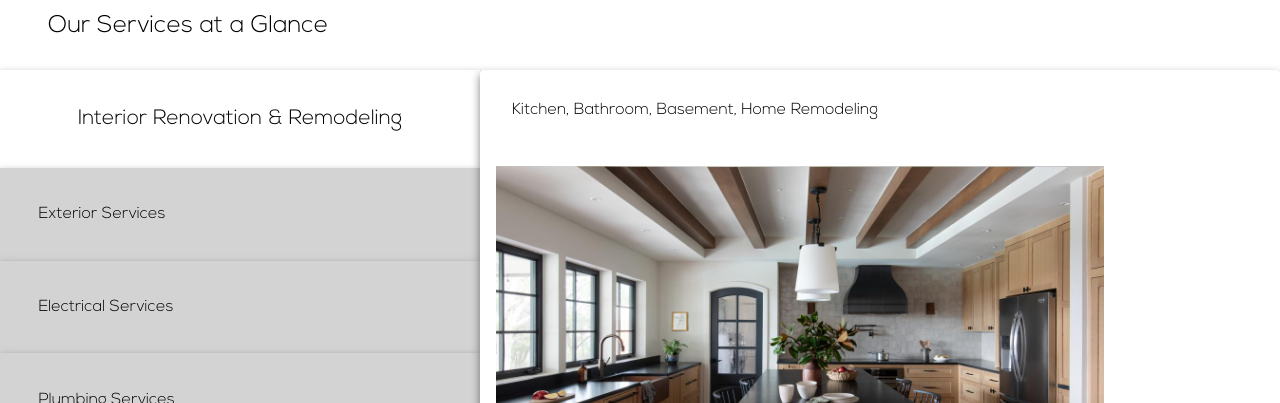
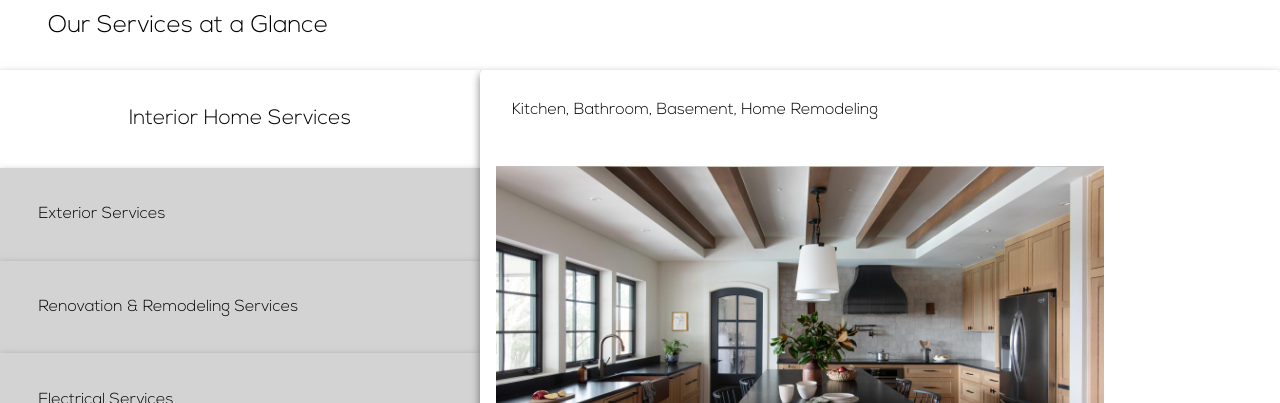
Before and after one commit to Bita-Fotovvat/renovation-website, a React (Create React App) app: page / in a window 1280 px wide. Shown: the part 670-1073 px from the top of the page. Built offline with nearby package versions, Linux system fonts and the light colour scheme.

Commit message:
added some general layouts and some homepage sections

```diff
--- a/src/data/TabsData.js
+++ b/src/data/TabsData.js
@@ -4,8 +4,8 @@ import Landscaping from "../assets/images/landscaping.jpg"
 export const TabsData = [
     {
         id:1,
-        title: "Interior Renovation & Remodeling",
-        content:"Kitchen, Bathroom, Basement, Home Remodeling",
+        title: "Interior Home Services",
+        content:["Kitchen, Bathroom, Basement, Home Remodeling"],
         image: InteriorReno,
         tag: "renovation & remodeling"
     },
@@ -18,22 +18,29 @@ export const TabsData = [
     },
     {
         id:3,
+        title: "Renovation & Remodeling Services",
+        content:"Demolishing, Painting, Drywalling & Framing, Taping, Mudding & Sanding",
+        image: "",
+        tag: "electrical services"
+    },
+    {
+        id:4,
         title: "Electrical Services",
         content:"Panel Changes, Panel Upgrading, Wiring, Spotlight, Light",
         image: "",
         tag: "electrical services"
     },
     {
-        id:4,
+        id:5,
         title: "Plumbing Services",
         content:"Vanity Changing, Faucet Changing",
         image: "",
         tag: "plumbing services"
     },
     {
-        id:5,
+        id:6,
         title: "Small Jobs & Other Services",
-        content:"Painting, Electrical, Carpentry, Plumbing, Light, Spotlight, Switch, Plug, Flooring, Ceiling, Door Changing, Demolishing, Drywalling & Framing, Taping, Mudding & Sanding",
+        content:"Painting, Electrical, Carpentry, Plumbing, Light, Spotlight, Switch, Plug, Flooring, Ceiling, Door Changing",
         image: "",
         tag: "small jobs"
     }
```
